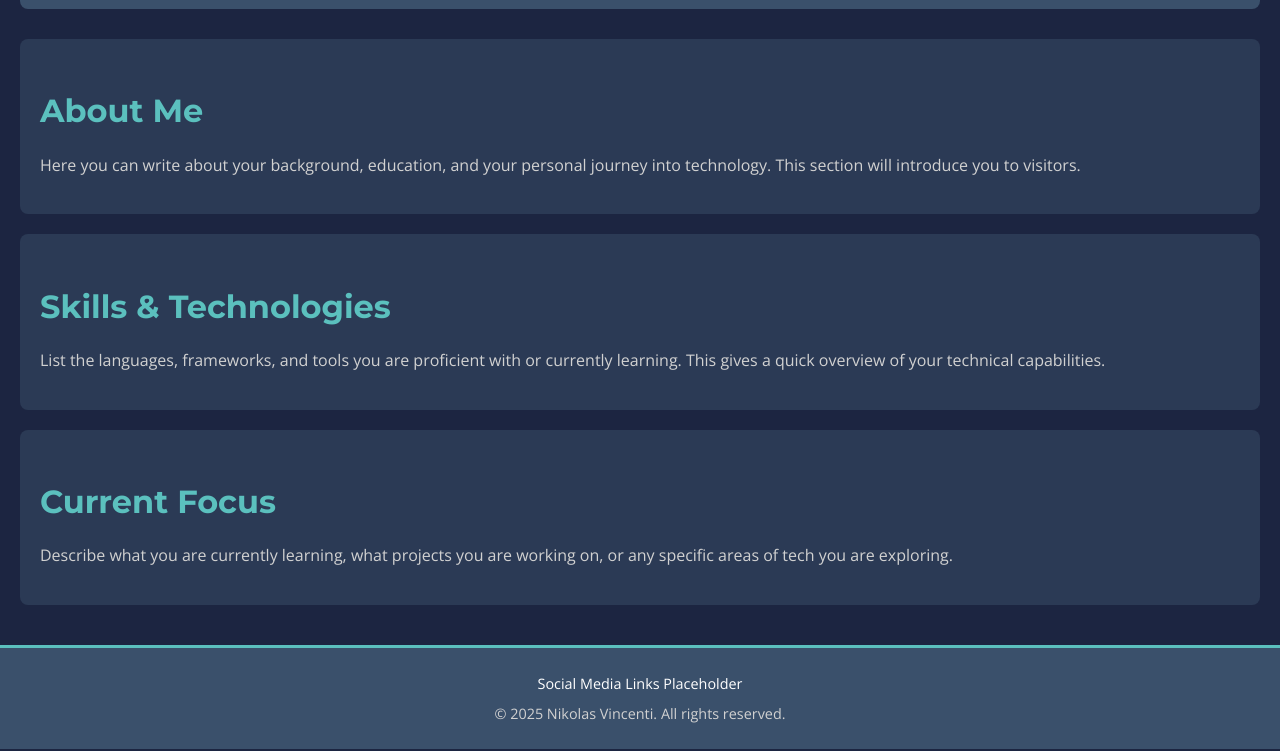
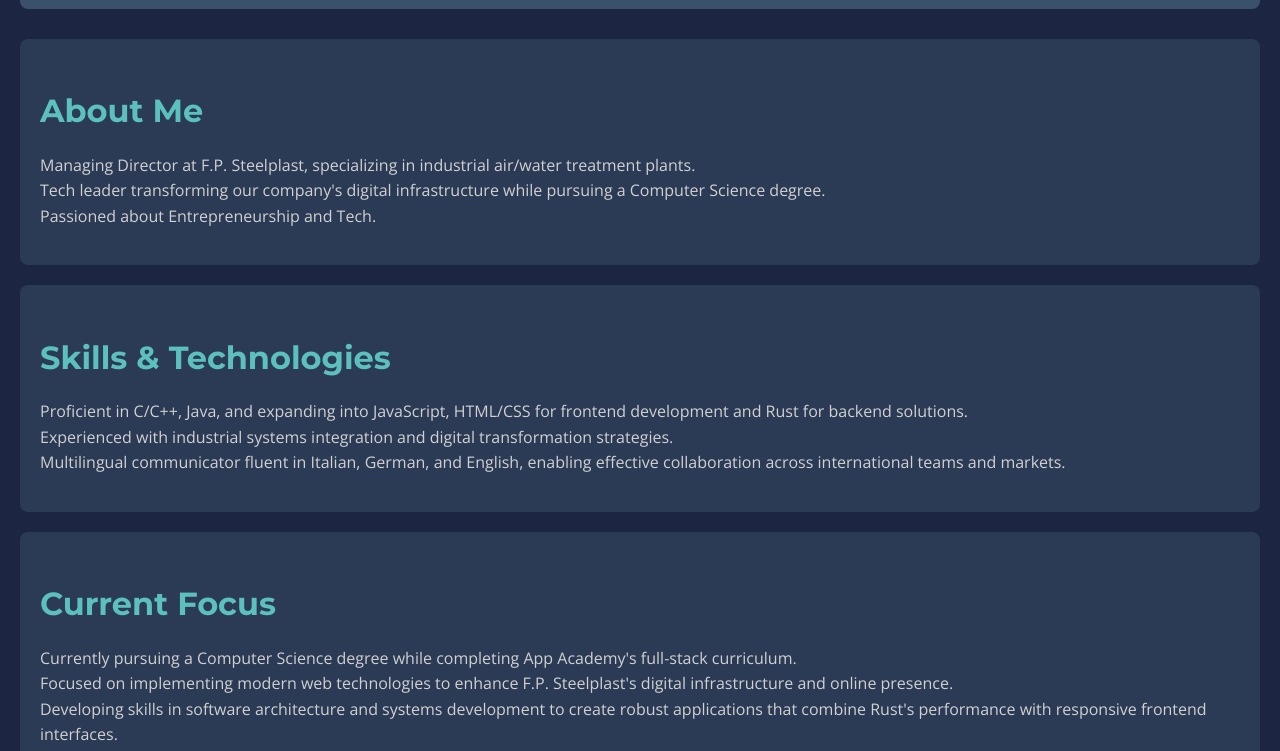
Before and after one commit to NikVince/my-first-website, a plain HTML site: page index.html in a window 1280 px wide. Shown: the part 310-1061 px from the top of the page. Drawn offline with nearby package versions, Linux system fonts and the light colour scheme.

Commit message:
UPDATED index.html with information about myself.

```diff
--- a/index.html
+++ b/index.html
@@ -35,17 +35,17 @@
 
         <section class="about-section">
             <h2>About Me</h2>
-            <p>Here you can write about your background, education, and your personal journey into technology. This section will introduce you to visitors.</p>
+            <p>Managing Director at F.P. Steelplast, specializing in industrial air/water treatment plants. <br> Tech leader transforming our company's digital infrastructure while pursuing a Computer Science degree. <br> Passioned about Entrepreneurship and Tech.</p>
         </section>
 
         <section class="skills-section">
             <h2>Skills & Technologies</h2>
-            <p>List the languages, frameworks, and tools you are proficient with or currently learning. This gives a quick overview of your technical capabilities.</p>
+            <p>Proficient in C/C++, Java, and expanding into JavaScript, HTML/CSS for frontend development and Rust for backend solutions. <br> Experienced with industrial systems integration and digital transformation strategies. <br> Multilingual communicator fluent in Italian, German, and English, enabling effective collaboration across international teams and markets.</p>
         </section>
 
         <section class="current-focus-section">
             <h2>Current Focus</h2>
-            <p>Describe what you are currently learning, what projects you are working on, or any specific areas of tech you are exploring.</p>
+            <p>Currently pursuing a Computer Science degree while completing App Academy's full-stack curriculum. <br> Focused on implementing modern web technologies to enhance F.P. Steelplast's digital infrastructure and online presence. <br> Developing skills in software architecture and systems development to create robust applications that combine Rust's performance with responsive frontend interfaces.</p>
         </section>
     </main>
 
```
